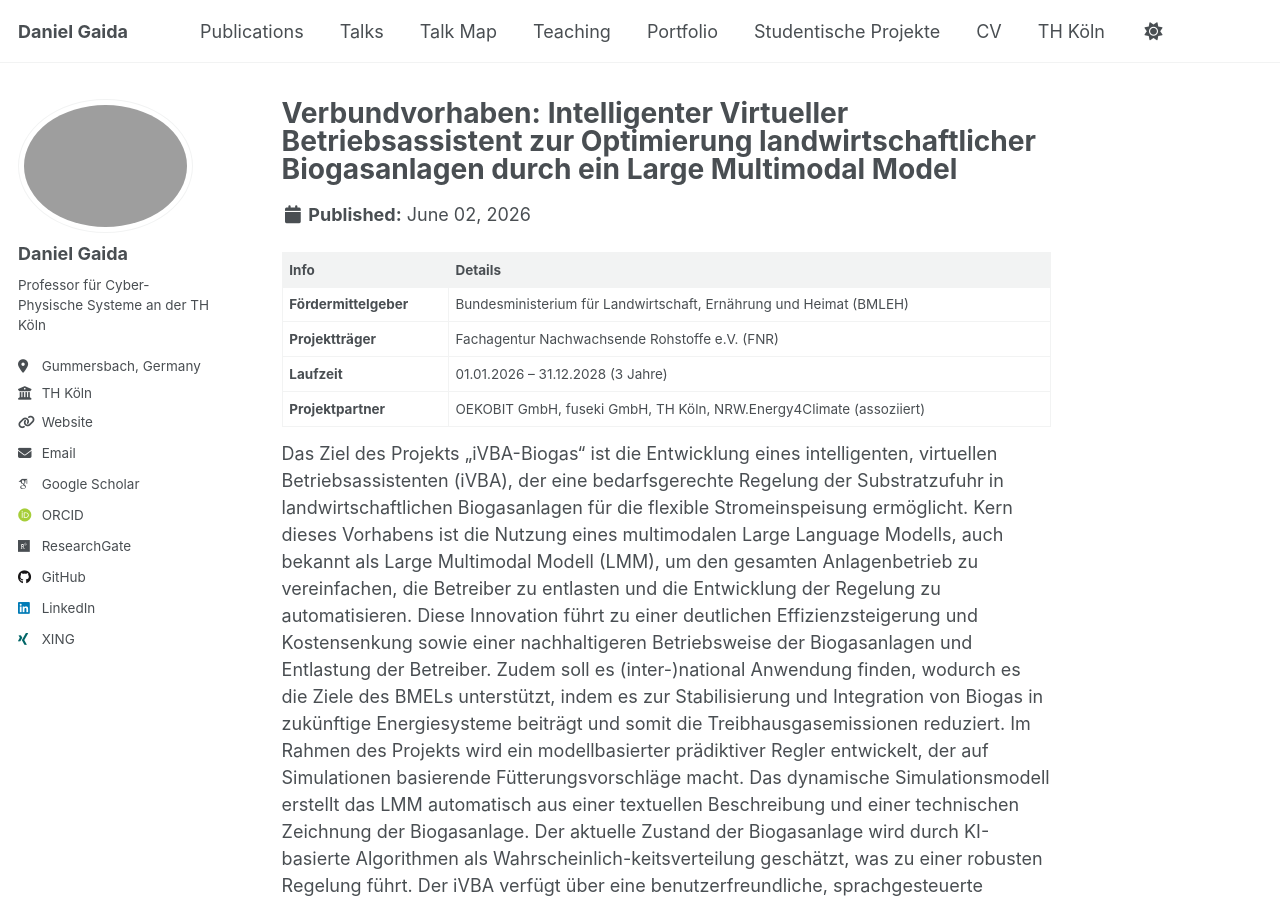
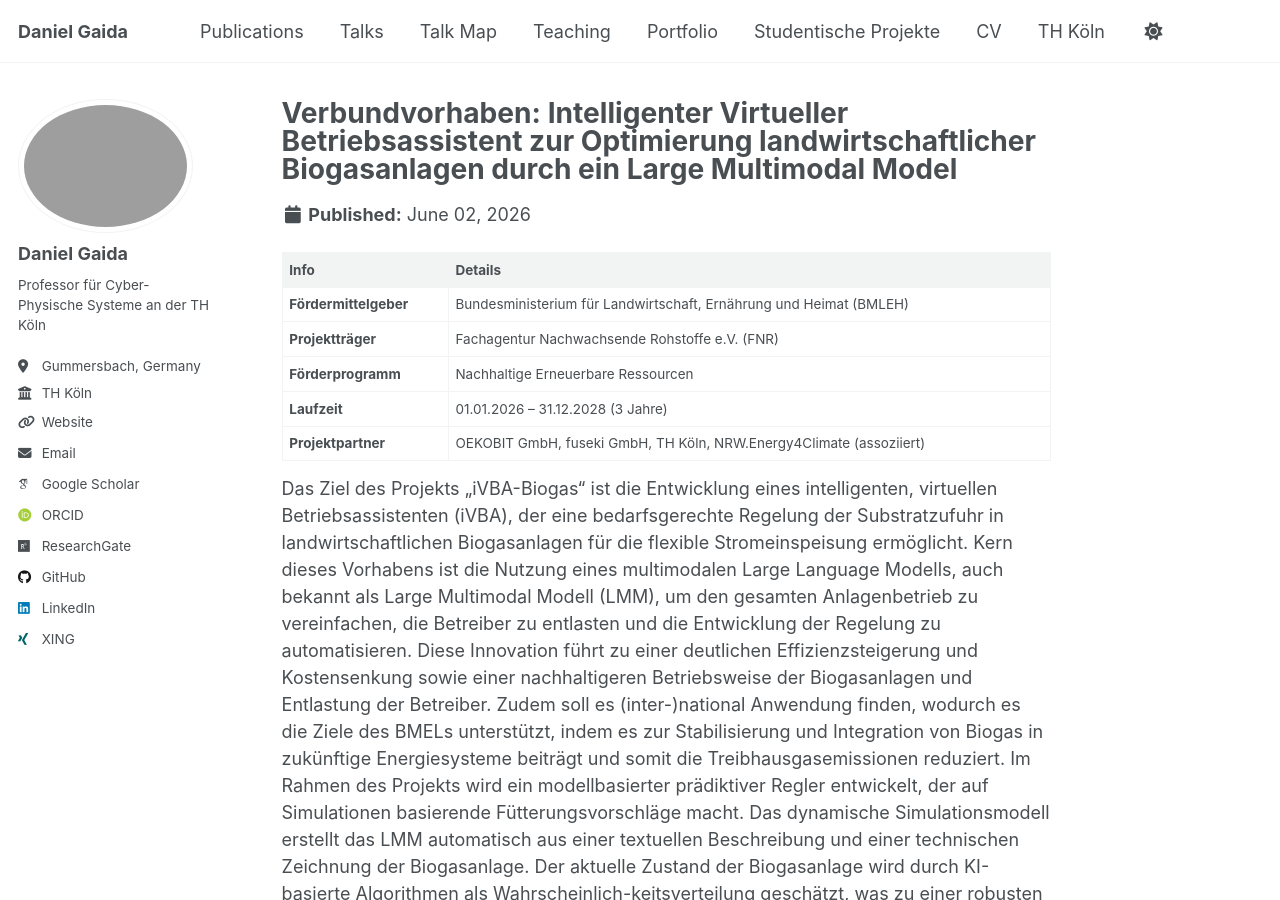
Before and after one commit to dgaida/dgaida.github.io, a Jekyll site: the page built from _portfolio/ivba_biogas.md, in a window 1280 px wide and 900 px high. Built offline with Jekyll 4.4.1, drawn with Linux system fonts in a browser that asks for light colours; some web fonts are replaced; a script that is not in the unit is left out.

Commit message:
update portfolio

```diff
--- a/_portfolio/ivba_biogas.md
+++ b/_portfolio/ivba_biogas.md
@@ -8,9 +8,12 @@ collection: portfolio
 | :--- | :--- |
 | **Fördermittelgeber** | Bundesministerium für Landwirtschaft, Ernährung und Heimat (BMLEH) |
 | **Projektträger** | Fachagentur Nachwachsende Rohstoffe e.V. (FNR) |
+| **Förderprogramm** | Nachhaltige Erneuerbare Ressourcen |
 | **Laufzeit** | 01.01.2026 – 31.12.2028 (3 Jahre) |
 | **Projektpartner** | OEKOBIT GmbH, fuseki GmbH, TH Köln, NRW.Energy4Climate (assoziiert) |
 
 Das Ziel des Projekts „iVBA-Biogas“ ist die Entwicklung eines intelligenten, virtuellen Betriebsassistenten (iVBA), der eine bedarfsgerechte Regelung der Substratzufuhr in landwirtschaftlichen Biogasanlagen für die flexible Stromeinspeisung ermöglicht. Kern dieses Vorhabens ist die Nutzung eines multimodalen Large Language Modells, auch bekannt als Large Multimodal Modell (LMM), um den gesamten Anlagenbetrieb zu vereinfachen, die Betreiber zu entlasten und die Entwicklung der Regelung zu automatisieren. Diese Innovation führt zu einer deutlichen Effizienzsteigerung und Kostensenkung sowie einer nachhaltigeren Betriebsweise der Biogasanlagen und Entlastung der Betreiber. Zudem soll es (inter-)national Anwendung finden, wodurch es die Ziele des BMELs unterstützt, indem es zur Stabilisierung und Integration von Biogas in zukünftige Energiesysteme beiträgt und somit die Treibhausgasemissionen reduziert.
 Im Rahmen des Projekts wird ein modellbasierter prädiktiver Regler entwickelt, der auf Simulationen basierende Fütterungsvorschläge macht. Das dynamische Simulationsmodell erstellt das LMM automatisch aus einer textuellen Beschreibung und einer technischen Zeichnung der Biogasanlage. Der aktuelle Zustand der Biogasanlage wird durch KI-basierte Algorithmen als Wahrscheinlich-keitsverteilung geschätzt, was zu einer robusten Regelung führt. Der iVBA verfügt über eine benutzerfreundliche, sprachgesteuerte Oberfläche, die eine einfache und intuitive Kommunikation ermöglicht - vergleichbar mit ChatGPT. Biogasanlagenbetreiber können Fütterungsvorschläge diskutieren, Informationen über den Anlagenzustand abrufen oder den iVBA über Änderungen, wie z. B. neue Substrate, informieren. Die Validierung des iVBAs wird auf einer großtechnischen, landwirtschaftlichen Biogasanlage durchgeführt, um die praktische Anwendbarkeit und Effektivität des Systems zu testen.
 Das Verbundprojekt der OEKOBIT GmbH (Biogasanlagen-Hersteller- und -Planer), der fuseki GmbH (Softwareentwickler und KI-Experte) und der TH Köln (Forschung) wird durch den assoziierten Partner NRW.Energy4Climate bei Netzwerk- und Verwertungsaktivitäten unterstützt.
+
+<img src='/images/BMLEH_Fz_2025_WebSVG_de.svg'>
```
Also changed, not shown: images/BMLEH_Fz_2025_WebSVG_de.svg (added).
